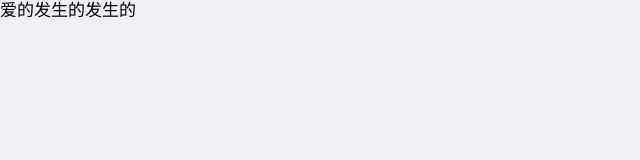
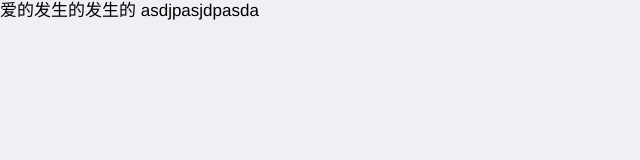
Before and after one commit to 13609729974/myapp, a plain HTML site: page index.html in a window 1280 px wide. Shown: the whole page, without its empty margins (0-640 px from the left). Drawn offline with Linux system fonts and the light colour scheme.

Commit message:
我的第二次更新

```diff
--- a/index.html
+++ b/index.html
@@ -13,5 +13,6 @@
 </head>
 <body>
 	爱的发生的发生的
+	asdjpasjdpasda
 </body>
 </html>
```
